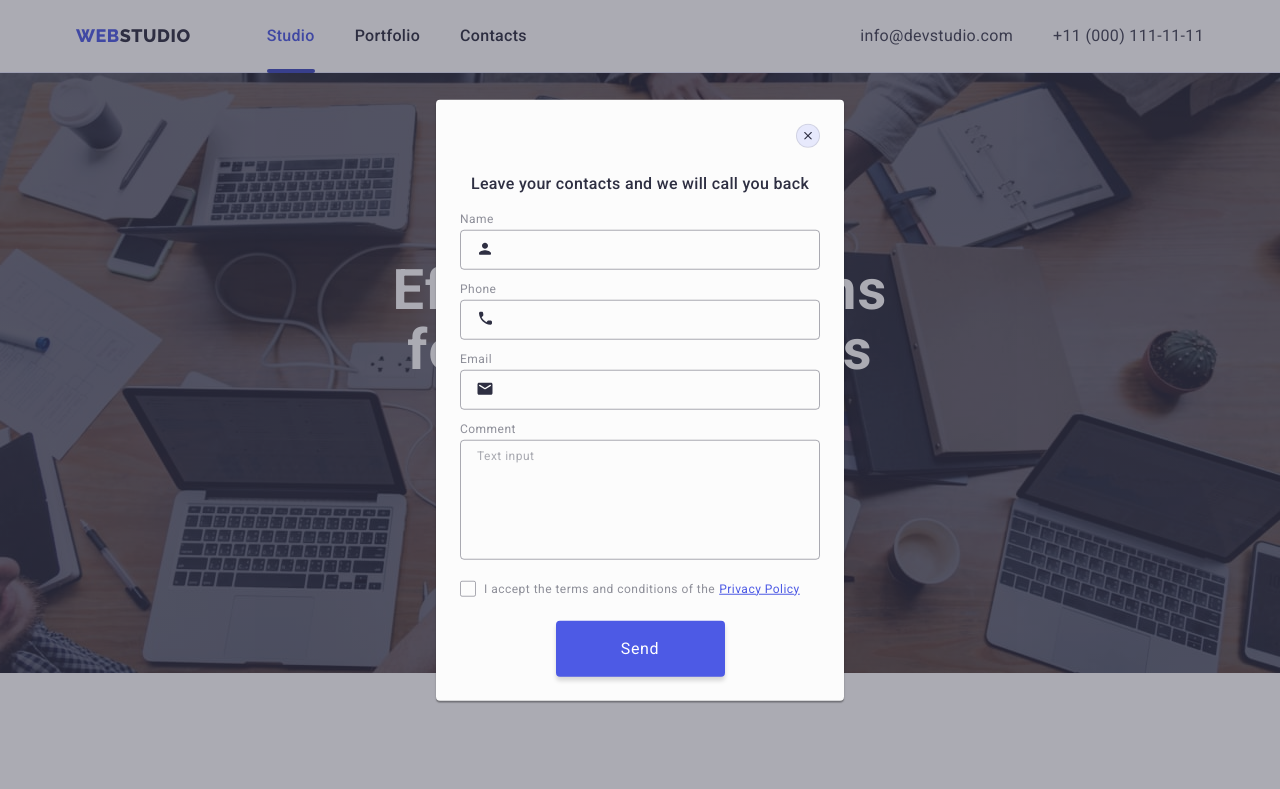
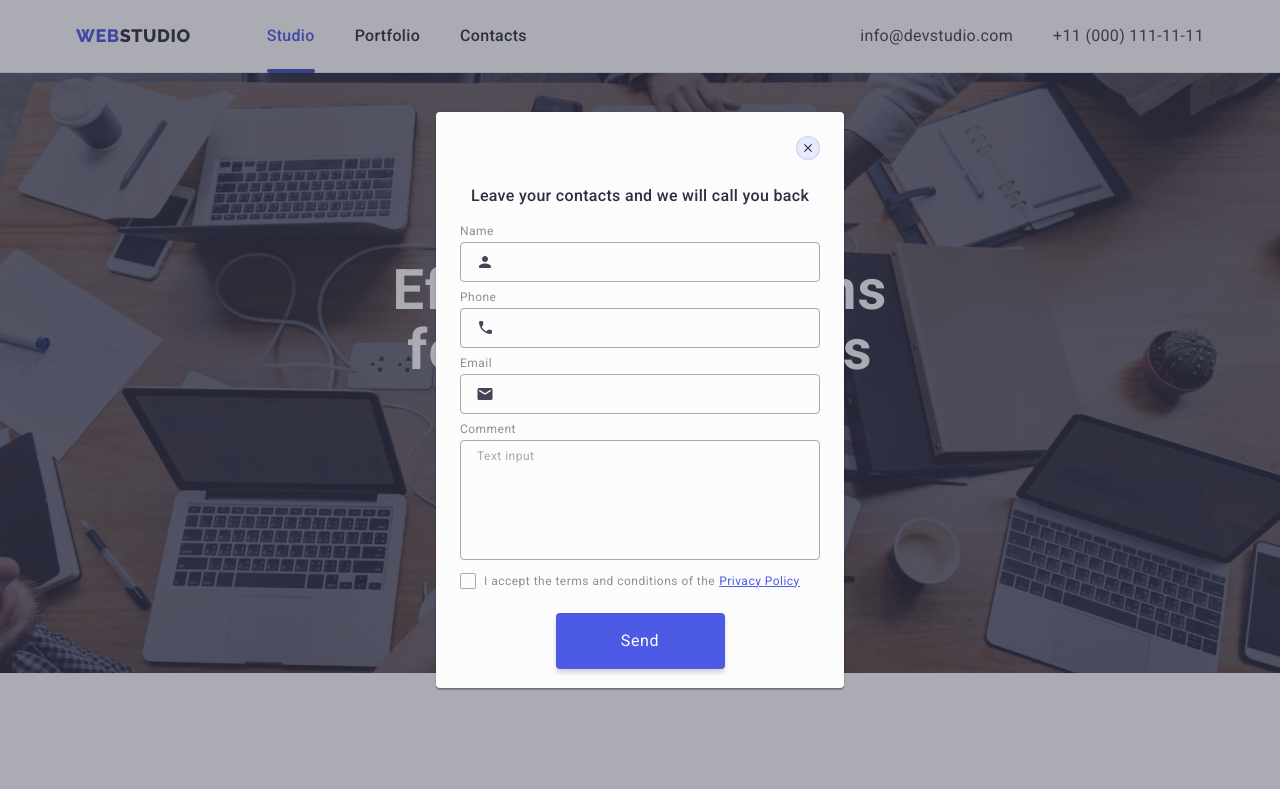
Before and after one commit to KateSidorka/goit-markup-hw-06, a plain HTML site: page index.html in a window 1280 px wide. Both pictures are taken after a click on the button "Order Service". Shown: the top 789 px of the page. Drawn offline with nearby package versions, Linux system fonts and the light colour scheme.

Commit message:
modul-6-fix

```diff
--- a/css/styles.css
+++ b/css/styles.css
@@ -470,12 +470,10 @@ body {
   line-height: 1.5;
   letter-spacing: 0.02em;
   color: #ffffff;
-  margin-left: 80px;
+
   margin-bottom: 16px;
 }
-.subscribe-wrap {
-  width: 453px;
-  height: 80px;
+.footer-form-wrap {
   margin-left: 80px;
 }
 .footer-form {
@@ -490,6 +488,7 @@ body {
   background-color: transparent;
   padding-left: 16px;
   outline: none;
+  color: var(--main-background-color);
 }
 .footer-input::placeholder {
   font-weight: 400;
@@ -523,7 +522,7 @@ body {
   justify-content: center;
   align-items: center;
 }
-/* !----------------MAIN_CONTENT------ */
+/* !----------------PORTFOLIO------ */
 
 .filter-buttons {
   padding-top: 96px;
@@ -639,7 +638,7 @@ body {
 }
 .modal {
   width: 408px;
-  min-height: 576px;
+  height: 576px;
   background-color: #fcfcfc;
   border-radius: 4px;
   box-shadow: 0px 1px 1px rgba(0, 0, 0, 0.14), 0px 1px 3px rgba(0, 0, 0, 0.12),
@@ -649,7 +648,7 @@ body {
   left: 50%;
   transform: translate(-50%, -50%) scale(1);
   transition: transform 250ms linear;
-  padding: 24px;
+  padding: 72px 24px 24px;
 }
 .modal-close-btn {
   width: 24px;
@@ -661,12 +660,12 @@ body {
   display: flex;
   justify-content: center;
   align-items: center;
-  margin-left: auto;
-  transition-property: color;
-  transition-property: background-color;
+  transition-property: background-color, color;
   transition-duration: 250ms;
   transition-timing-function: var(--p-transition);
-  margin-bottom: 24px;
+  position: absolute;
+  top: 24px;
+  right: 24px;
 }
 .modal-close-btn:hover,
 .modal-close-btn:focus {
@@ -693,15 +692,14 @@ body {
   margin-bottom: 16px;
 }
 .modal-input {
-  width: 360px;
+  width: 100%;
   height: 40px;
   border: 1px solid rgba(46, 47, 66, 0.4);
   border-radius: 4px;
   background-color: transparent;
   padding-left: 38px;
-  margin-bottom: 8px;
   outline: transparent;
-  transition-property: color;
+  transition-property: border;
   transition-duration: 250ms;
   transition-timing-function: var(--p-transition);
 }
@@ -710,6 +708,23 @@ body {
 }
 .modal-input:focus + .input-icon {
   fill: #4d5ae5;
+}
+.input-wrap {
+  position: relative;
+}
+.input-icon {
+  position: absolute;
+  left: 16px;
+  top: 50%;
+  transform: translateY(-50%);
+  fill: currentColor;
+  transition-property: fill;
+  transition-duration: 250ms;
+  transition-timing-function: var(--p-transition);
+}
+.modal-label {
+  margin-bottom: 8px;
+  display: block;
 }
 .modal-label span {
   font-weight: 400;
@@ -720,6 +735,10 @@ body {
   display: block;
   margin-bottom: 4px;
 }
+.modal-label > span.input-wrap {
+  color: #2e2f42;
+}
+
 .textarea {
   resize: none;
   width: 360px;
@@ -730,7 +749,6 @@ body {
   border-radius: 4px;
   border: 1px solid rgba(46, 47, 66, 0.4);
   outline: transparent;
-  margin-bottom: 16px;
 }
 .textarea::placeholder {
   font-weight: 400;
@@ -744,17 +762,9 @@ body {
   border: 1px solid #4d5ae5;
 }
 .modal-label > span.input-wrap {
-  position: relative;
   color: #2e2f42;
 }
 
-.input-icon {
-  position: absolute;
-  left: 16px;
-  top: 40%;
-  transform: translateY(-50%);
-  fill: currentColor;
-}
 .check-text {
   display: flex;
   align-items: center;
@@ -784,7 +794,7 @@ body {
 .input-check:checked + .check-text::before {
   background-color: #404bbf;
   border: none;
-  background-image: url(../images/Vector.svg);
+  background-image: url(../images/vector.svg);
   background-position: center;
   background-repeat: no-repeat;
 }
--- a/index.html
+++ b/index.html
@@ -417,7 +417,7 @@
         </div>
         <div class="footer-form-wrap">
           <p class="footer-subscribe-title">Subscribe</p>
-          <div class="subscribe-wrap">
+
           <form class="footer-form">
             <label for="email" class="footer-label">
               <input
@@ -438,7 +438,6 @@
           </form>
         </div>
       </div>
-      </div>
     </footer>
     <div class="backdrop is-hidden" data-modal>
       <div class="modal">
@@ -449,10 +448,9 @@
         </button>
         <p class="modal-title">Leave your contacts and we will call you back</p>
         <form class="modal-form">
-          <div class="modal-field">
           <label class="modal-label" for="user-name">
             <span>Name</span>
-              <span class="input-wrap">
+            <div class="input-wrap">
               <input
                 type="text"
                 id="user-name"
@@ -463,13 +461,12 @@
               <svg class="input-icon" width="18" height="18">
                 <use href="./images/sprite-svg.svg#icon-person-black"></use>
               </svg>
-              </span>
+            </div>
           </label>
-          </div>
-          <div class="modal-field">
+
           <label class="modal-label" for="user-phone">
             <span>Phone</span>
-              <span class="input-wrap">
+            <div class="input-wrap">
               <input
                 type="text"
                 name="user-phone"
@@ -480,13 +477,12 @@
               <svg class="input-icon" width="18" height="24">
                 <use href="./images/sprite-svg.svg#icon-phone-black"></use>
               </svg>
-              </span>
+            </div>
           </label>
-          </div>
-          <div class="modal-field">
+
           <label class="modal-label" for="user-email">
             <span>Email</span>
-              <span class="input-wrap">
+            <div class="input-wrap">
               <input
                 type="text"
                 name="user-email"
@@ -497,10 +493,9 @@
               <svg class="input-icon" width="18" height="24">
                 <use href="./images/sprite-svg.svg#icon-email-black"></use>
               </svg>
-              </span>
+            </div>
           </label>
-          </div>
-          <div class="modal-field">
+
           <label class="modal-label" for="user-text">
             <span>Comment</span>
             <textarea
@@ -510,7 +505,7 @@
               placeholder="Text input"
             ></textarea>
           </label>
-          </div>
+
           <input
             type="checkbox"
             id="user-policy"
```
Also changed, not shown: images/vector.svg (added). Lines whose indentation alone changed are shown as unchanged.
